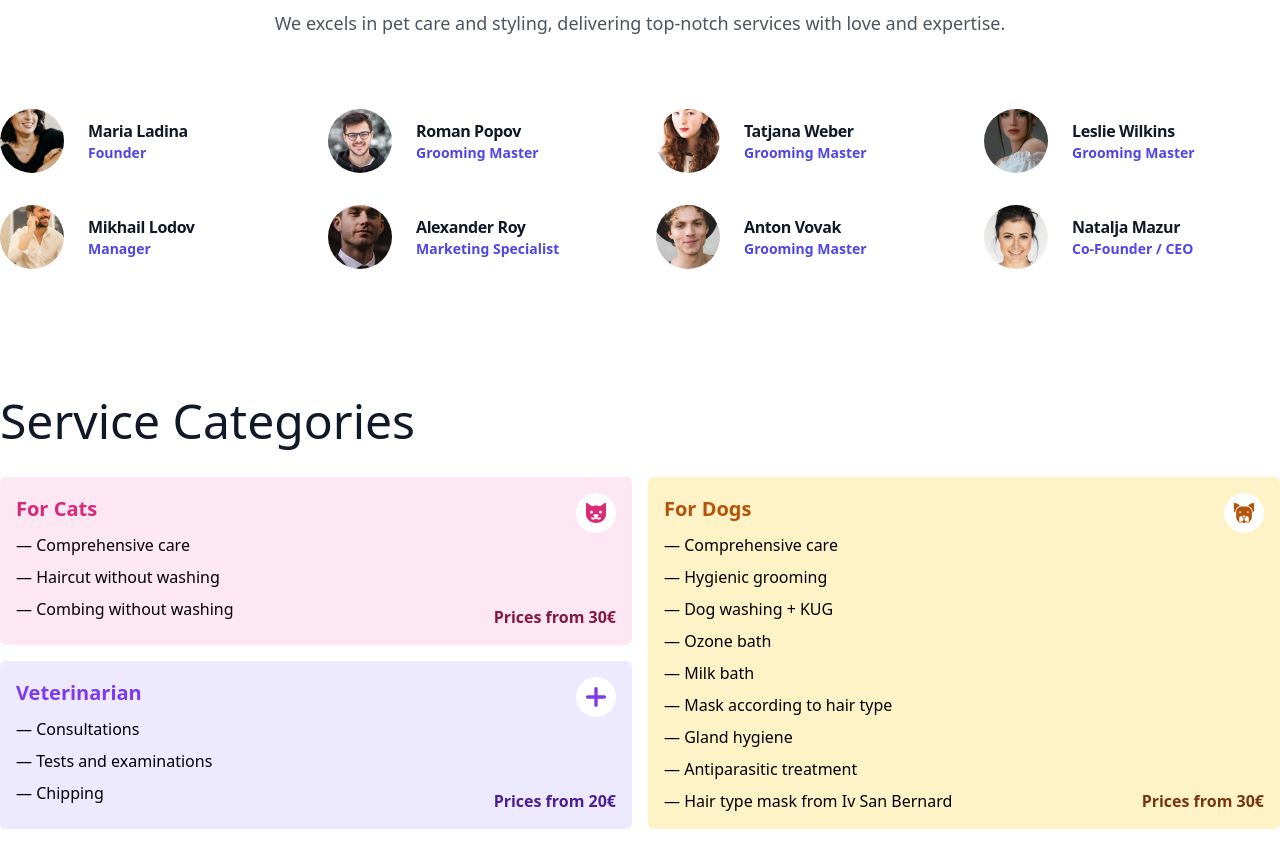
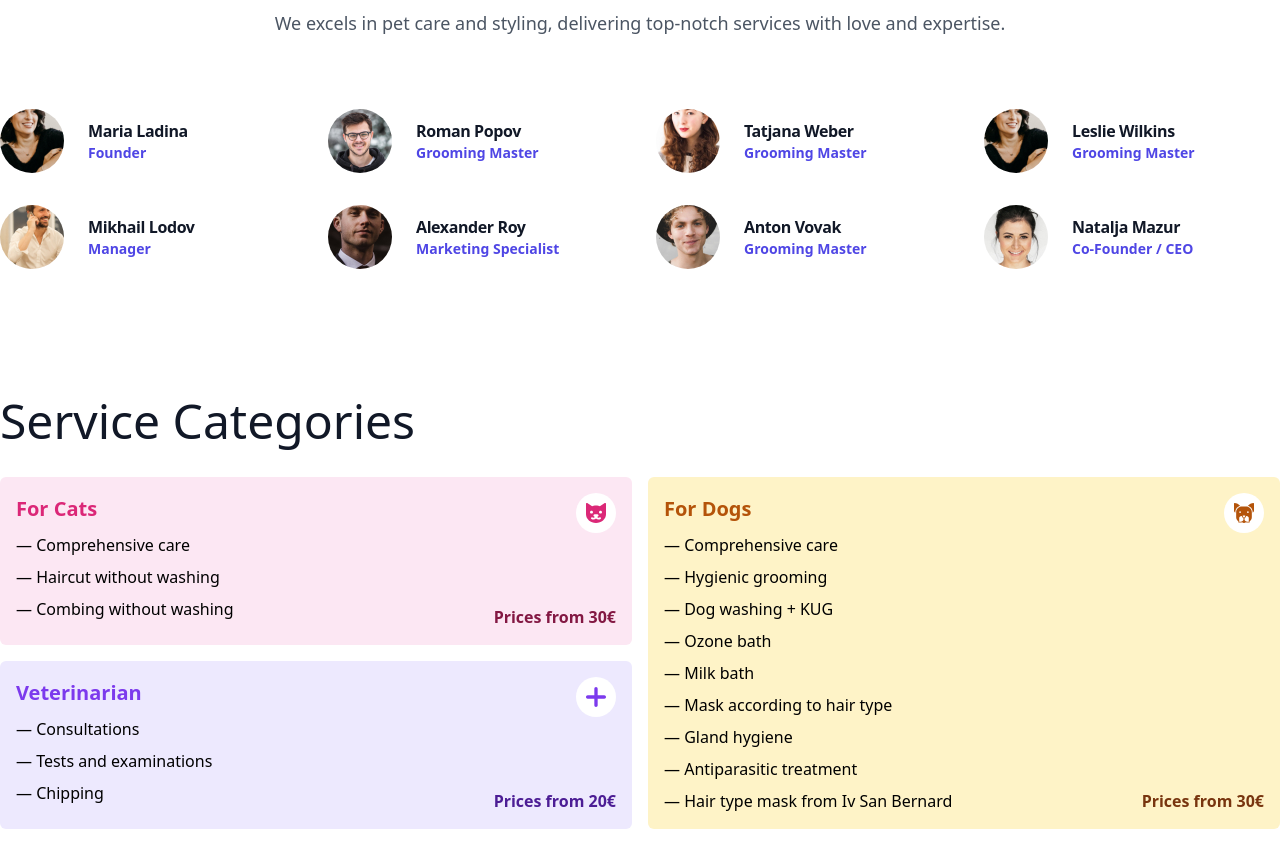
Before and after one commit to prodina/prodina.github.io, a plain HTML site: page index.html in a window 1280 px wide. Shown: the part 1399-2266 px from the top of the page. Drawn offline with nearby package versions, Linux system fonts and the light colour scheme.

Commit message:
newphoto123

```diff
--- a/index.html
+++ b/index.html
@@ -165,7 +165,7 @@
           <li>
             <div class="flex items-center gap-x-6">
               <img class="h-14 w-14 rounded-full md:w-16 md:h-16 object-none"
-                src="team/leslie.jpg"
+                src="team/maria.jpg"
                 alt="">
               <div>
                 <h3 class="text-sm sm:text-base font-semibold leading-7 tracking-tight text-gray-900">Leslie Wilkins</h3>
```
